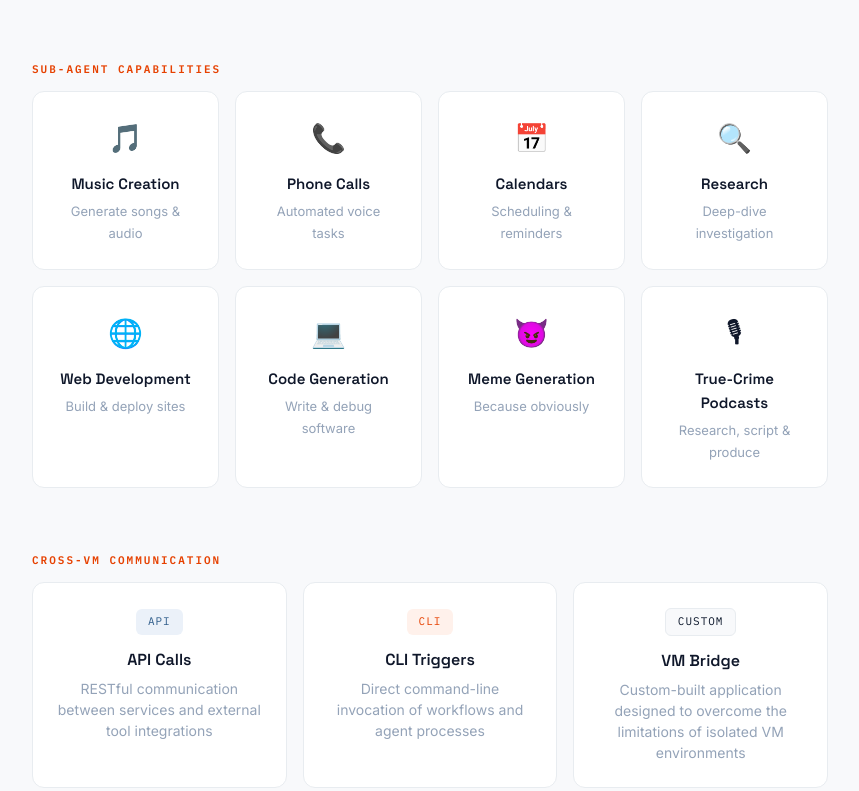
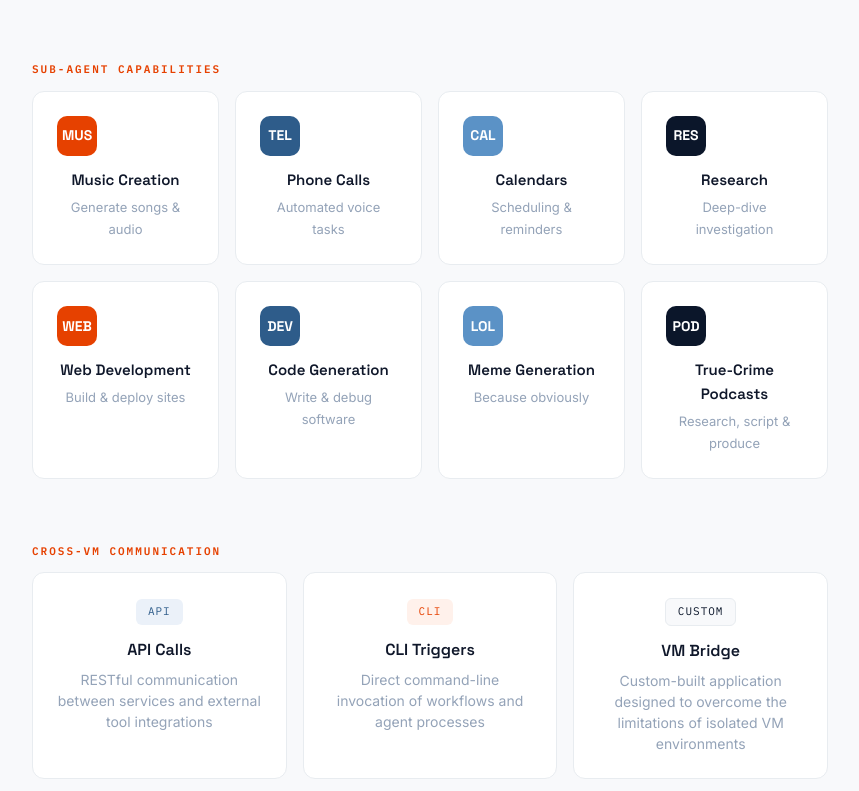
Before and after one commit to WARLAB01/warlab-projects, a plain HTML site: page docs/about.html in a window 1280 px wide. Shown: the part 3110-3901 px from the top of the page, without its empty margins (210-1069 px from the left). Drawn offline with Linux system fonts and the light colour scheme.

Commit message:
Fix cross-browser icons, remove timeline bullets, fix editor About page bug
- Replace emoji icons in sub-agent capabilities with styled text badges (cross-browser safe)
- Remove 10+/20+ years timeline from origin story section
- Fix editor: rename About page ID from 'about' to 'about-page' to avoid conflict with Landing Page about section

Co-Authored-By: Claude Opus 4.6 <noreply@anthropic.com>

```diff
--- a/docs/about.html
+++ b/docs/about.html
@@ -224,7 +224,20 @@
             box-shadow: 0 4px 12px rgba(230,65,0,0.08);
             transform: translateY(-2px);
         }
-        .cap-emoji { font-size: 28px; margin-bottom: 12px; display: block; }
+        .cap-emoji {
+            font-size: 14px; font-weight: 700; font-family: 'Space Grotesk', sans-serif;
+            width: 40px; height: 40px; border-radius: 10px;
+            display: flex; align-items: center; justify-content: center;
+            margin-bottom: 12px; color: white;
+        }
+        .cap-card:nth-child(1) .cap-emoji { background: #E64100; }
+        .cap-card:nth-child(2) .cap-emoji { background: #2E5C8A; }
+        .cap-card:nth-child(3) .cap-emoji { background: #5B92C6; }
+        .cap-card:nth-child(4) .cap-emoji { background: #0B162A; }
+        .cap-card:nth-child(5) .cap-emoji { background: #E64100; }
+        .cap-card:nth-child(6) .cap-emoji { background: #2E5C8A; }
+        .cap-card:nth-child(7) .cap-emoji { background: #5B92C6; }
+        .cap-card:nth-child(8) .cap-emoji { background: #0B162A; }
         .cap-card h4 { font-size: 15px; font-weight: 600; margin-bottom: 4px; }
         .cap-card p { font-size: 13px; color: #94A3B8; margin-bottom: 0; }
 
@@ -481,42 +494,42 @@
             <span class="section-overline">Sub-Agent Capabilities</span>
             <div class="cap-grid">
                 <div class="cap-card">
-                    <span class="cap-emoji">🎵</span>
+                    <span class="cap-emoji">MUS</span>
                     <h4>Music Creation</h4>
                     <p>Generate songs &amp; audio</p>
                 </div>
                 <div class="cap-card">
-                    <span class="cap-emoji">📞</span>
+                    <span class="cap-emoji">TEL</span>
                     <h4>Phone Calls</h4>
                     <p>Automated voice tasks</p>
                 </div>
                 <div class="cap-card">
-                    <span class="cap-emoji">📅</span>
+                    <span class="cap-emoji">CAL</span>
                     <h4>Calendars</h4>
                     <p>Scheduling &amp; reminders</p>
                 </div>
                 <div class="cap-card">
-                    <span class="cap-emoji">🔍</span>
+                    <span class="cap-emoji">RES</span>
                     <h4>Research</h4>
                     <p>Deep-dive investigation</p>
                 </div>
                 <div class="cap-card">
-                    <span class="cap-emoji">🌐</span>
+                    <span class="cap-emoji">WEB</span>
                     <h4>Web Development</h4>
                     <p>Build &amp; deploy sites</p>
                 </div>
                 <div class="cap-card">
-                    <span class="cap-emoji">💻</span>
+                    <span class="cap-emoji">DEV</span>
                     <h4>Code Generation</h4>
                     <p>Write &amp; debug software</p>
                 </div>
                 <div class="cap-card">
-                    <span class="cap-emoji">😈</span>
+                    <span class="cap-emoji">LOL</span>
                     <h4>Meme Generation</h4>
                     <p>Because obviously</p>
                 </div>
                 <div class="cap-card">
-                    <span class="cap-emoji">🎙</span>
+                    <span class="cap-emoji">POD</span>
                     <h4>True-Crime Podcasts</h4>
                     <p>Research, script &amp; produce</p>
                 </div>
@@ -564,20 +577,6 @@
             <div class="origin-card">
                 <h3>Born from a Stomach Bug</h3>
                 <p>WARLab started during a holiday break when a stomach bug derailed travel plans. With unexpected free time and nowhere to go, the builder began putting together something to help with music creation — specifically, an AI that could write Torch and Rockabilly songs. That assistant became MIA, and the project quickly outgrew its original scope. What started as a creative tool evolved into a full agent orchestration platform, informed by decades of study and experimentation in how humans and machines learn.</p>
-                <div class="timeline">
-                    <div class="timeline-item">
-                        <div class="timeline-dot"></div>
-                        <span><strong>10+ years</strong> — Formal education: CS → Data Science → Psychology (Cognitive Science)</span>
-                    </div>
-                    <div class="timeline-item">
-                        <div class="timeline-dot"></div>
-                        <span><strong>20+ years</strong> — Independent experimentation &amp; R&amp;D</span>
-                    </div>
-                    <div class="timeline-item">
-                        <div class="timeline-dot"></div>
-                        <span><strong>Holiday break</strong> — Built the first prototype to make sassy Rockabilly songs</span>
-                    </div>
-                </div>
             </div>
         </div>
 
```
Also changed, not shown: docs/admin/editor.html (+1 -1 lines).
